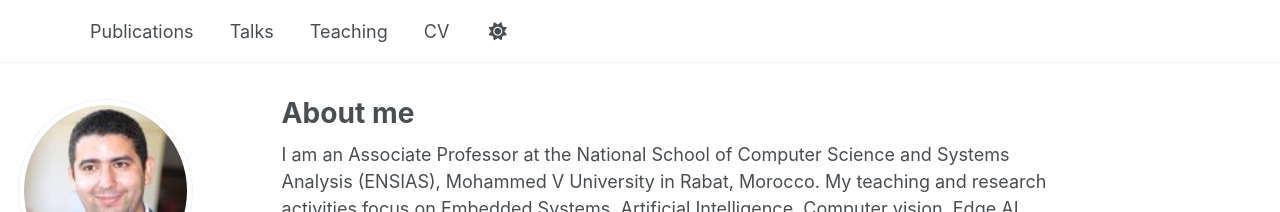
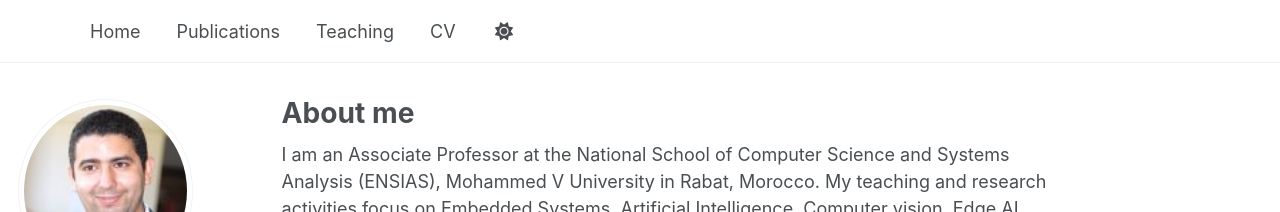
Before and after one commit to aissamberrahou/aissamberrahou.github.io, a Jekyll site: the page built from _pages/about.md, in a window 1280 px wide. Shown: the top 212 px of the page. Built offline with Jekyll 4.4.1, drawn with Linux system fonts in a browser that asks for light colours; a style sheet for code colours, icons or effects is not loaded.

Commit message:
Add files via upload

```diff
--- a/_data/navigation.yml
+++ b/_data/navigation.yml
@@ -8,11 +8,11 @@
 #      Markdown formatted page while the second is generated using JSON.
 
 main:
+  - title: "Home"
+    url: /
+
   - title: "Publications"
     url: /publications/
-
-  - title: "Talks"
-    url: /talks/
 
   - title: "Teaching"
     url: /teaching/
```
